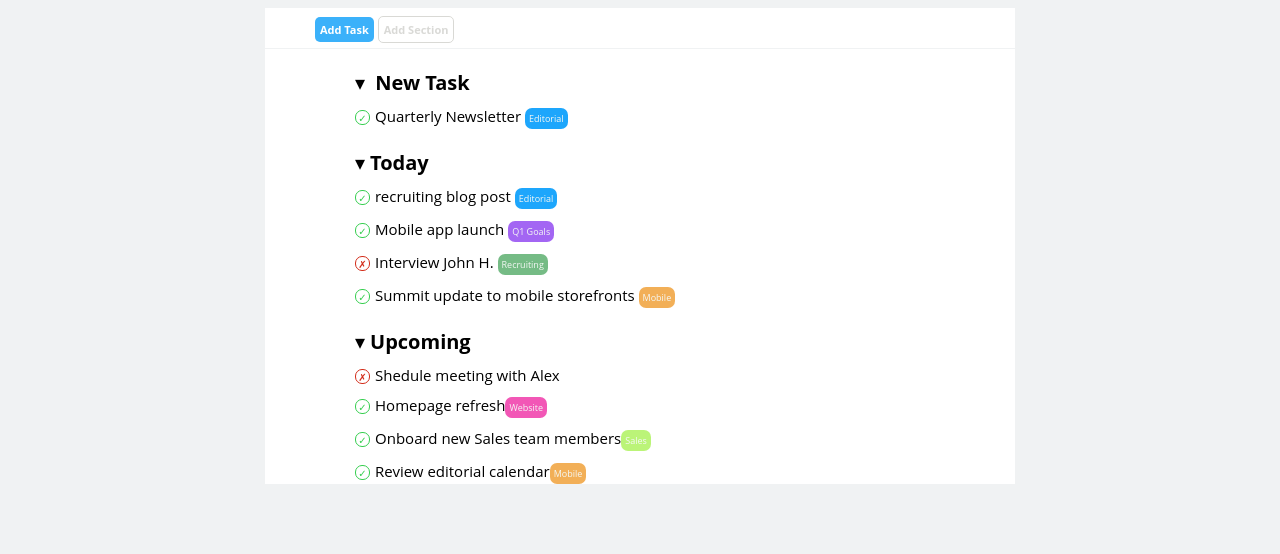
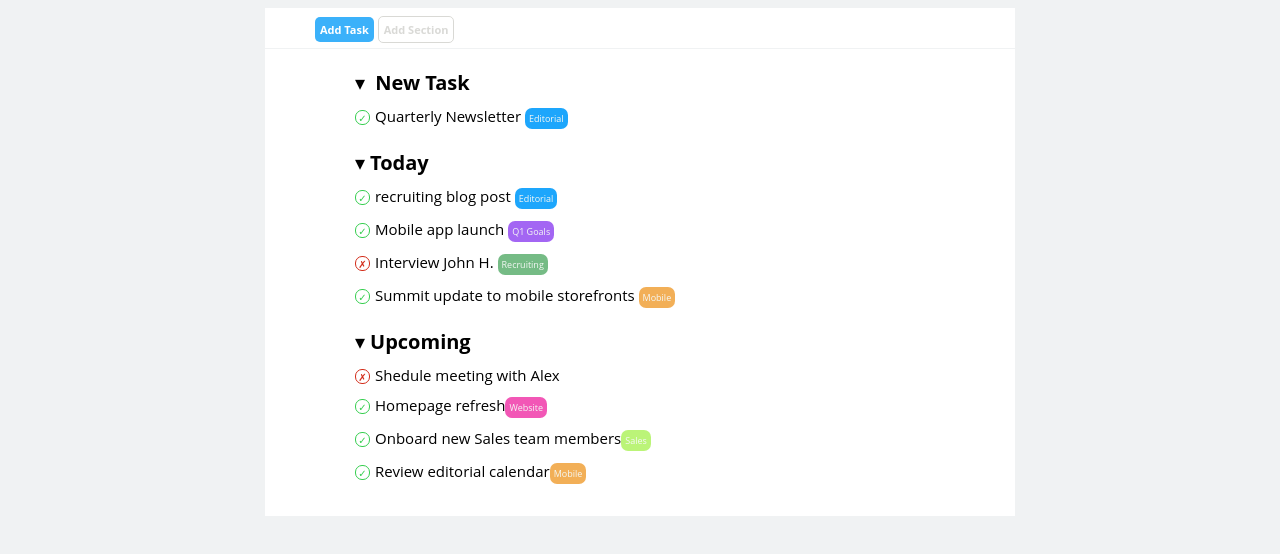
Before and after one commit to chry902/html-css-toboolist, a plain HTML site: page index.html in a window 1280 px wide. Shown: the part 76-630 px from the top of the page. Drawn offline with Linux system fonts and the light colour scheme.

Commit message:
correzione padding bordo bottom

```diff
--- a/index.html
+++ b/index.html
@@ -47,7 +47,7 @@
                     </div>
                 </section>
                 <section class="terzo bordo">
-                    <div class="new">
+                    <div class="new ultimo">
                         <p class="top"><span class="freccia">&dtrif;</span><strong>Upcoming</strong></p>
                         <p class="bot"> <span class="cerchio">✗</span>Shedule
                             meeting with Alex</p>
--- a/style.css
+++ b/style.css
@@ -188,7 +188,9 @@ p{
     margin-right: 5px;
 }
 
-
+.ultimo{
+    padding-bottom: 2rem;
+}
 
 *{
     box-sizing: border-box;
```
